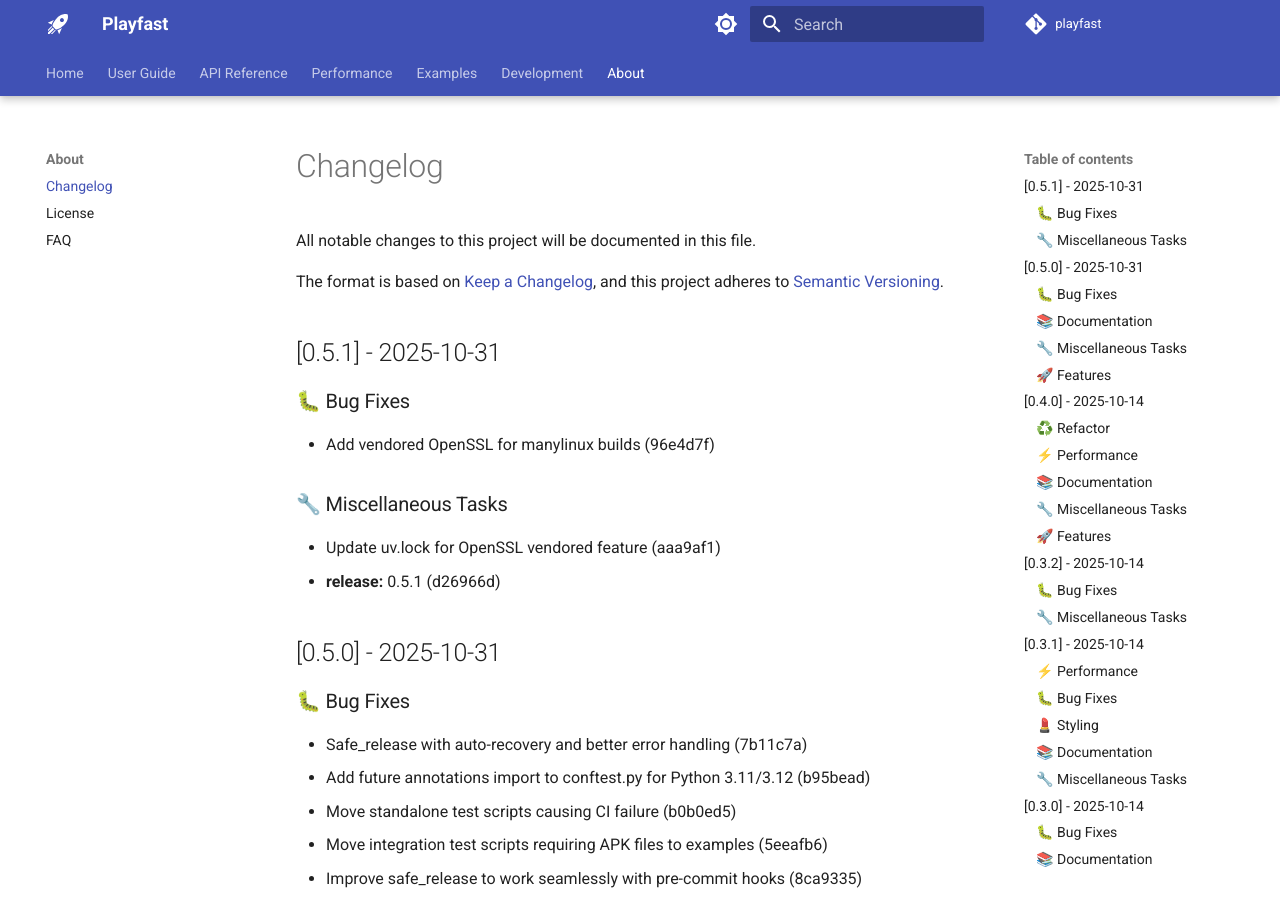
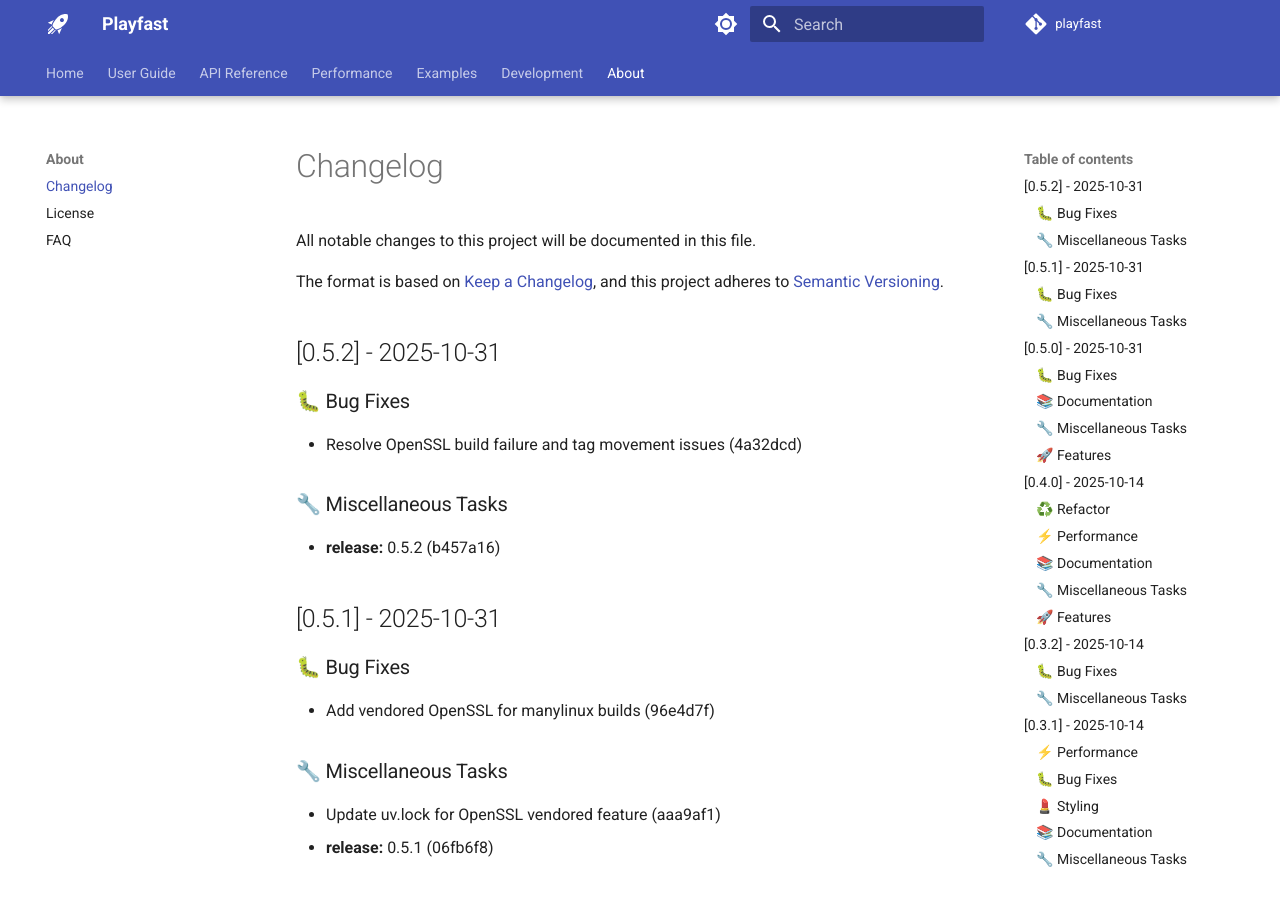
Before and after one commit to mixL1nk/playfast, an MkDocs documentation site: the page built from docs/changelog.md, in a window 1280 px wide and 900 px high. Built offline with MkDocs 1.6.1 and Material for MkDocs 9.7.7, drawn with Linux system fonts in a browser that asks for light colours; comment, search, counter and statistics services are not loaded; the version menu is left out.

Commit message:
chore(release): 0.5.2

```diff
--- a/Cargo.toml
+++ b/Cargo.toml
@@ -1,6 +1,6 @@
 [package]
 name = "playfast"
-version = "0.5.1"
+version = "0.5.2"
 edition = "2021"
 
 [lib]
--- a/docs/changelog.md
+++ b/docs/changelog.md
@@ -4,6 +4,16 @@ All notable changes to this project will be documented in this file.
 
 The format is based on [Keep a Changelog](https://keepachangelog.com/en/1.0.0/),
 and this project adheres to [Semantic Versioning](https://semver.org/spec/v2.0.0.html).
+
+## [0.5.2] - 2025-10-31
+
+### 🐛 Bug Fixes
+
+- Resolve OpenSSL build failure and tag movement issues (4a32dcd)
+
+### 🔧 Miscellaneous Tasks
+
+- **release:** 0.5.2 (b457a16)
 
 ## [0.5.1] - 2025-10-31
 
@@ -14,7 +24,7 @@ and this project adheres to [Semantic Versioning](https://semver.org/spec/v2.0.0
 ### 🔧 Miscellaneous Tasks
 
 - Update uv.lock for OpenSSL vendored feature (aaa9af1)
-- **release:** 0.5.1 (d26966d)
+- **release:** 0.5.1 (06fb6f8)
 
 ## [0.5.0] - 2025-10-31
 
--- a/pyproject.toml
+++ b/pyproject.toml
@@ -1,6 +1,6 @@
 [project]
 name = "playfast"
-version = "0.5.1"
+version = "0.5.2"
 description = "Playfast - Lightning-Fast Google Play Store Scraper"
 readme = "README.md"
 authors = [
```
Also changed, not shown: CHANGELOG.md (+11 -1 lines).
